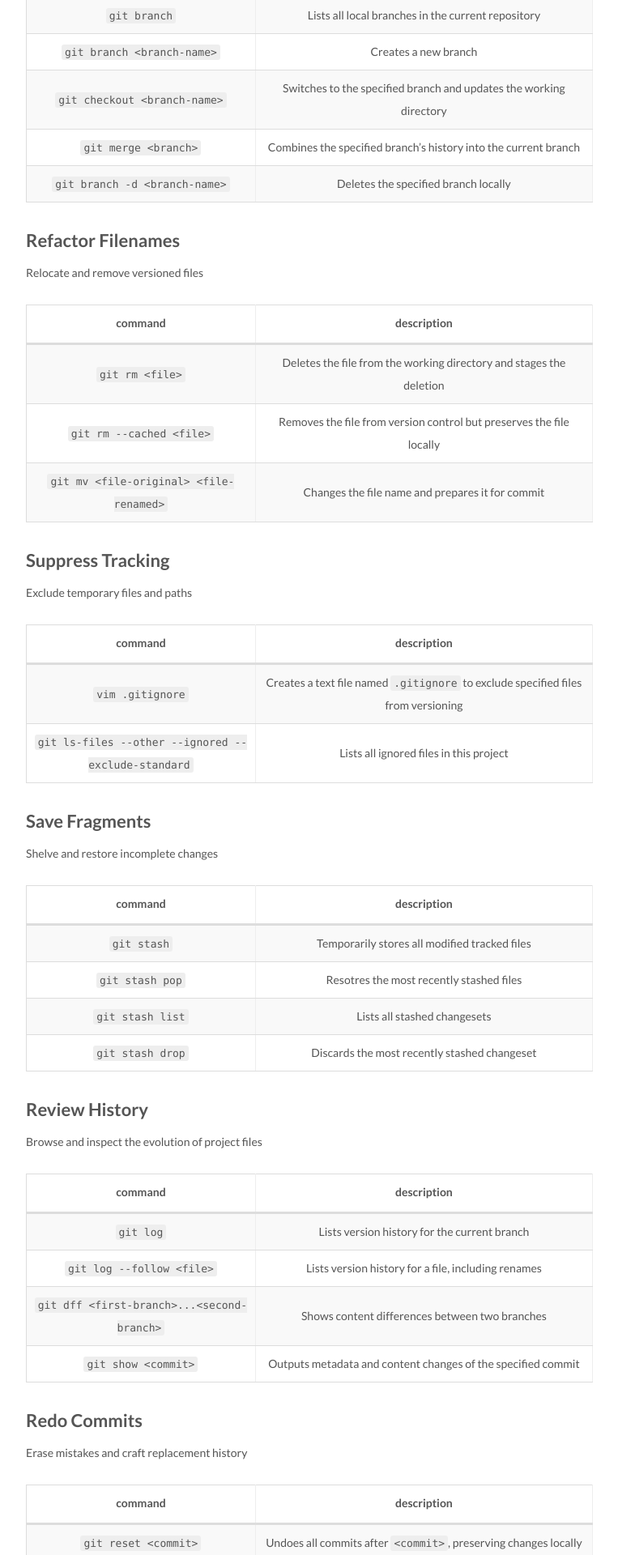
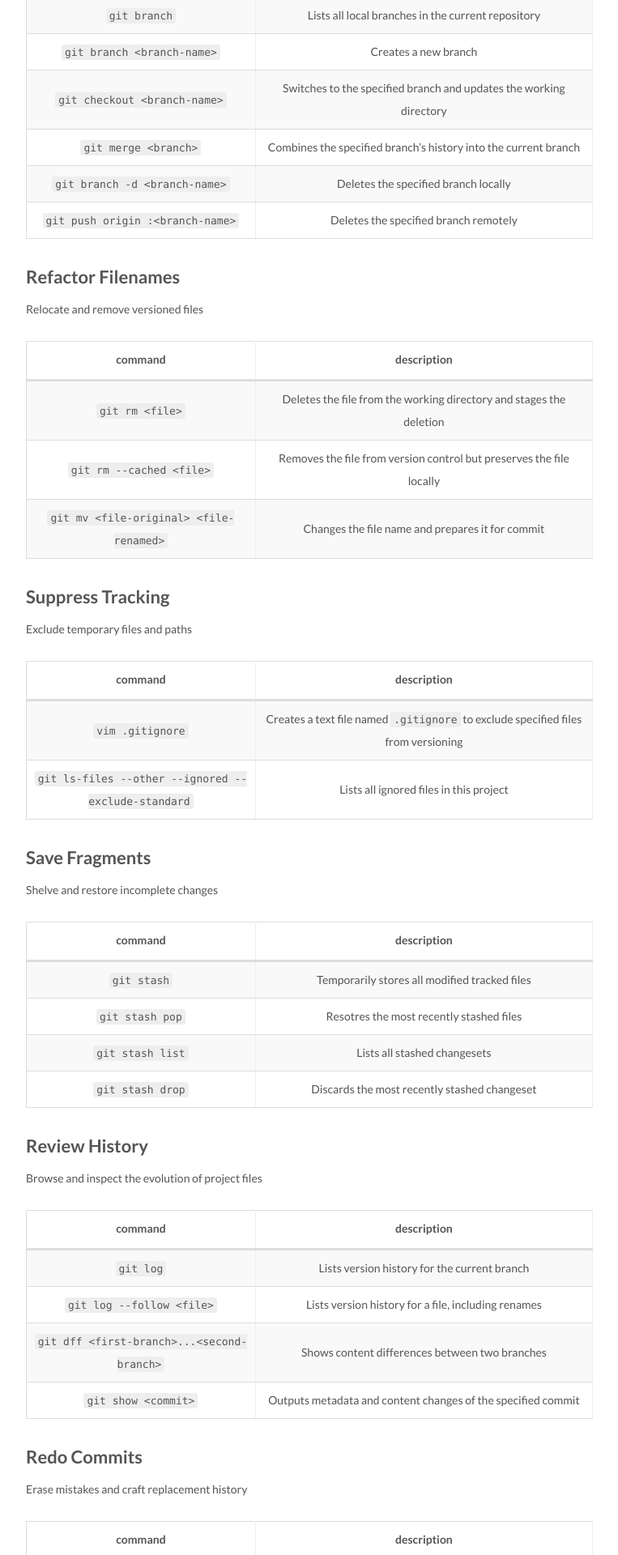
Before and after one commit to pwyq/blog, a Jekyll site: the page built from _posts/2018-02-26-Git-Cheat-Sheet.md, in a window 1280 px wide. Shown: the part 1945-3865 px from the top of the page at 81% size, without its empty margins (258-1021 px from the left). Built offline with Jekyll 4.4.1, drawn with Linux system fonts in a browser that asks for light colours; comment, search, counter and statistics services are not loaded.

Commit message:
Update 2018-02-26-Git-Cheat-Sheet.md

```diff
--- a/_posts/2018-02-26-Git-Cheat-Sheet.md
+++ b/_posts/2018-02-26-Git-Cheat-Sheet.md
@@ -57,6 +57,7 @@ Name a series of commits and combine completed efforts
 | `git checkout <branch-name>` | Switches to the specified branch and updates the working directory |
 | `git merge <branch>` | Combines the specified branch's history into the current branch |
 | `git branch -d <branch-name>` | Deletes the specified branch locally |
+| `git push origin :<branch-name>` | Deletes the specified branch remotely |
 
 ## Refactor Filenames
 Relocate and remove versioned files
```
